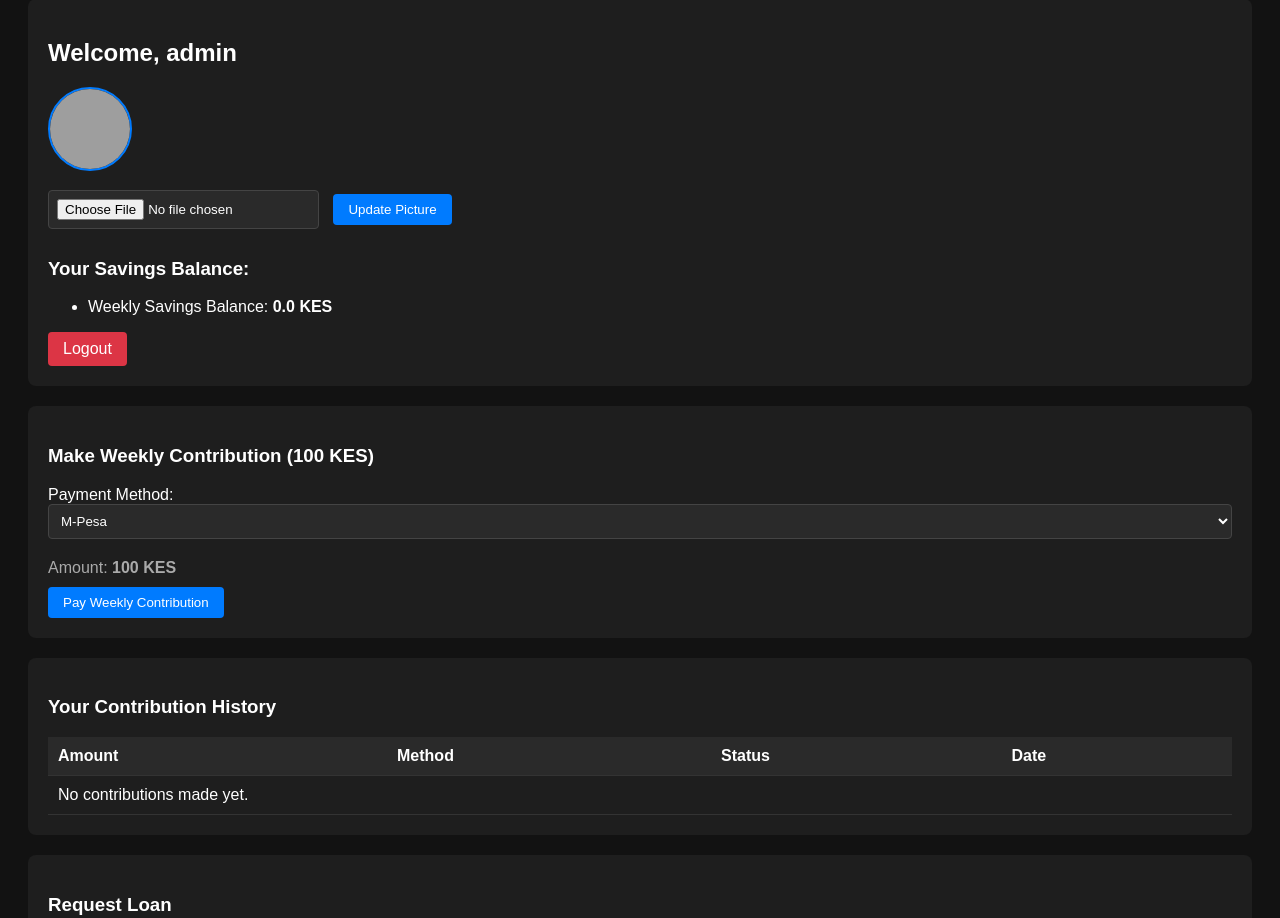
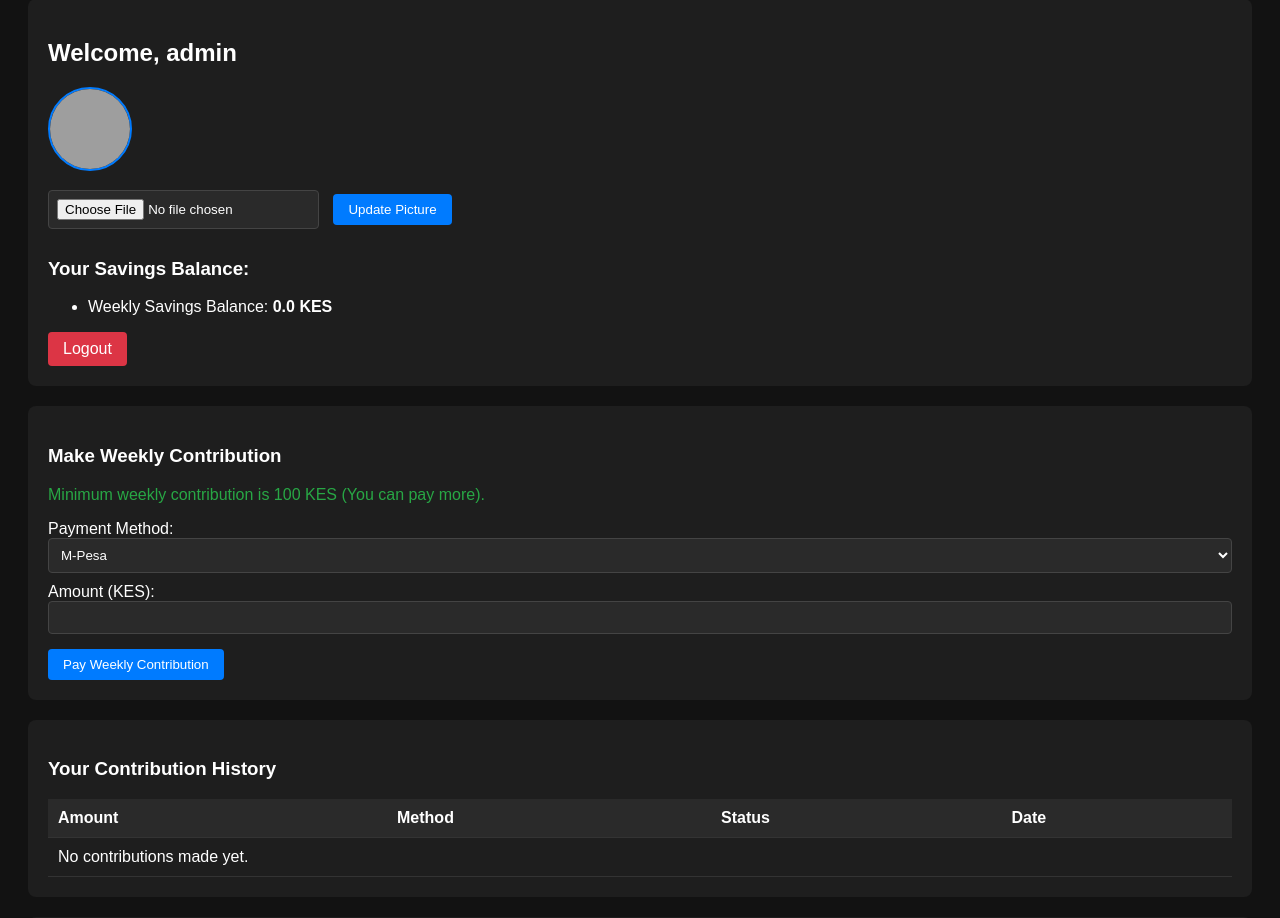
Before and after one commit to Davidwelimo/sacco-system, a Flask app: template templates/dashboard.html in a window 1280 px wide. Shown: the part 168-1086 px from the top of the page. Run offline with Flask 3, Linux system fonts and the light colour scheme; the template is opened without the code that fills it: values that come from a table or form of the project are taken from there, others are empty; grey boxes are pictures that could not be loaded.

Commit message:
Enforce minimum weekly contribution of 100 KES and 120 KES late rule

```diff
--- a/app.py
+++ b/app.py
@@ -70,8 +70,19 @@ with app.app_context():
         db.session.add(default_admin)
         db.session.commit()
 
+def is_contribution_late():
+    """Checks if current time is past Sunday 11:59 PM."""
+    now = datetime.now()
+    weekday = now.weekday()  # 0=Mon, 6=Sun
+    # If Monday through Saturday, it's late
+    if weekday != 6:
+        return True
+    # If Sunday, check if past 23:59
+    if now.hour > 23 or (now.hour == 23 and now.minute > 59):
+        return True
+    return False
+
 def update_user_balance(user_id):
-    """Recalculate user balance automatically based on approved contributions."""
     user = User.query.get(user_id)
     if user:
         approved_contribs = Contribution.query.filter_by(user_id=user_id, status='Approved').all()
@@ -138,11 +149,16 @@ def dashboard():
     user = User.query.get(session['user_id'])
     if user.role == 'System Admin':
         return redirect(url_for('admin'))
+
+    late_status = is_contribution_late()
+    min_amount = 120.0 if late_status else 100.0
+
     contributions = Contribution.query.filter_by(user_id=user.id).order_by(Contribution.date_made.desc()).all()
     loans = Loan.query.filter_by(user_id=user.id).order_by(Loan.date_submitted.desc()).all()
     feedbacks = Feedback.query.filter_by(user_id=user.id, deleted_by_member=False).order_by(Feedback.date_submitted.desc()).all()
     members = User.query.filter(User.id != user.id).all()
-    return render_template('dashboard.html', user=user, contributions=contributions, loans=loans, feedbacks=feedbacks, members=members)
+
+    return render_template('dashboard.html', user=user, contributions=contributions, loans=loans, feedbacks=feedbacks, members=members, min_amount=min_amount, is_late=late_status)
 
 @app.route('/contribute', methods=['POST'])
 @login_required
@@ -150,15 +166,31 @@ def contribute():
     user = User.query.get(session['user_id'])
     payment_method = request.form.get('payment_method', 'Mpesa')
 
+    try:
+        amount = float(request.form.get('amount'))
+    except (ValueError, TypeError):
+        flash('Invalid contribution amount.')
+        return redirect(url_for('dashboard'))
+
+    late_status = is_contribution_late()
+    minimum_required = 120.0 if late_status else 100.0
+
+    if amount < minimum_required:
+        if late_status:
+            flash(f'Deadline passed (Sunday 11:59 PM). Late contributions must be 120 KES or above.')
+        else:
+            flash(f'Weekly contribution must be at least 100 KES.')
+        return redirect(url_for('dashboard'))
+
     new_contrib = Contribution(
         user_id=user.id,
         payment_method=payment_method,
-        amount=100.0,
+        amount=amount,
         status='Pending'
     )
     db.session.add(new_contrib)
     db.session.commit()
-    flash('Weekly contribution of 100 KES submitted for admin approval.')
+    flash(f'Contribution of {amount} KES submitted for admin approval.')
     return redirect(url_for('dashboard'))
 
 @app.route('/request_loan', methods=['POST'])
@@ -266,8 +298,6 @@ def delete_contribution(contrib_id):
 
     db.session.delete(contrib)
     db.session.commit()
-
-    # Recalculate balance accurately from remaining approved contributions
     update_user_balance(user_id)
 
     flash('Contribution request removed and balance updated successfully.')
--- a/templates/dashboard.html
+++ b/templates/dashboard.html
@@ -55,15 +55,21 @@
 
     <!-- Make Contribution -->
     <div class="card">
-        <h3>Make Weekly Contribution (100 KES)</h3>
+        <h3>Make Weekly Contribution</h3>
+        {% if is_late %}
+            <p style="color: #dc3545; font-weight: bold;">⚠️ Deadline (Sunday 11:59 PM) has passed. Minimum late contribution is 120 KES (You can pay more).</p>
+        {% else %}
+            <p style="color: #28a745;">Minimum weekly contribution is 100 KES (You can pay more).</p>
+        {% endif %}
         <form action="{{ url_for('contribute') }}" method="POST">
             <label>Payment Method:</label>
             <select name="payment_method" required>
                 <option value="Mpesa">M-Pesa</option>
                 <option value="Cash">Cash</option>
             </select>
-            <p style="margin: 10px 0; color: #aaa;">Amount: <strong>100 KES</strong></p>
-            <button type="submit" class="btn">Pay Weekly Contribution</button>
+            <label>Amount (KES):</label>
+            <input type="number" step="1" name="amount" min="{{ min_amount }}" value="{{ min_amount }}" required>
+            <button type="submit" class="btn" style="margin-top: 5px;">Pay Weekly Contribution</button>
         </form>
     </div>
 
```
